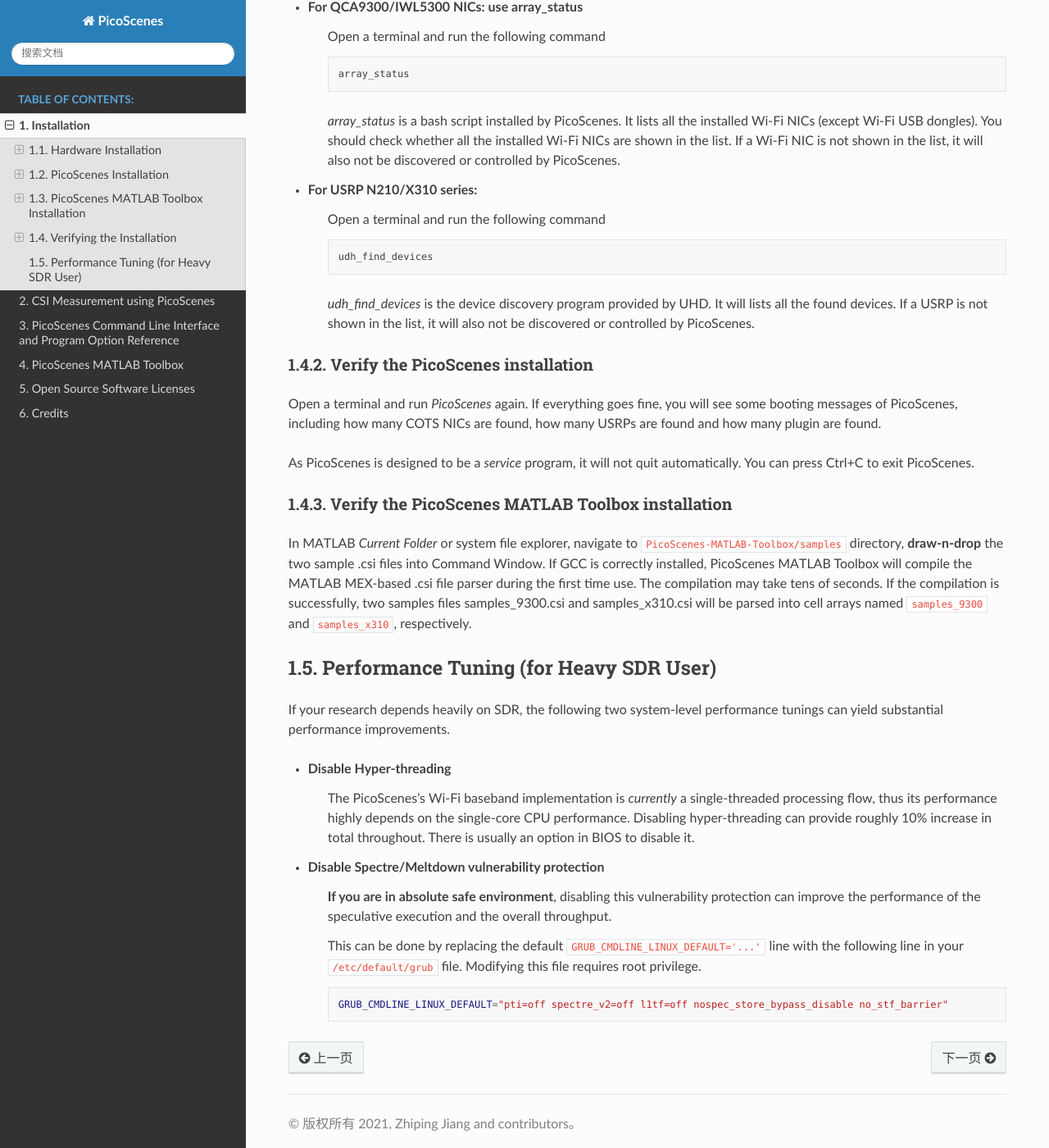
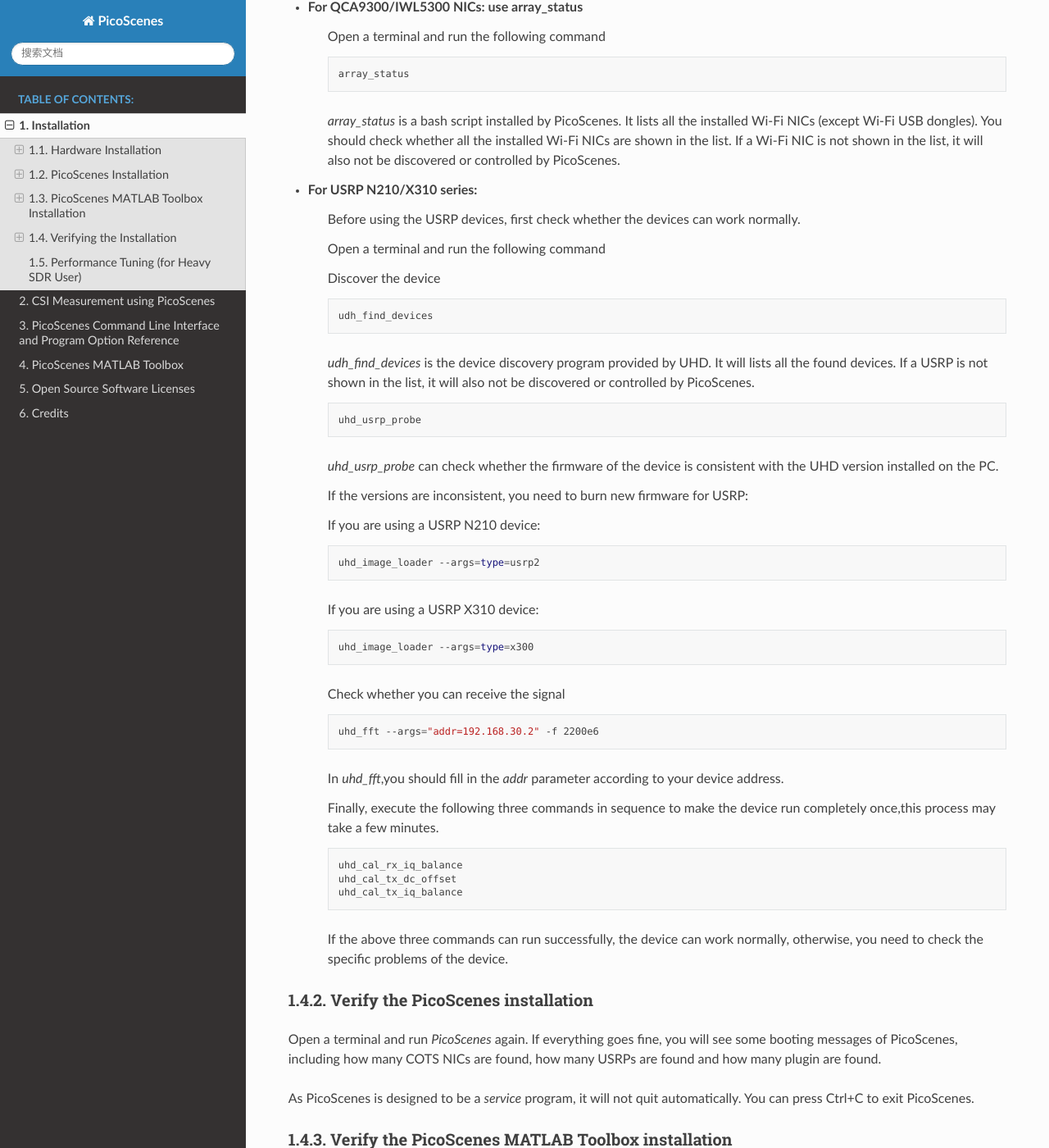
Before and after one commit to wifisensing/PicoScenes-Manual, a Sphinx documentation site: the page built from source/installation.rst, in a window 1280 px wide and 1400 px high, scrolled down 6096 px. Shown: the whole window at 82% size. Built offline with Sphinx 7.4.7 and the Read the Docs theme 2.0.0, drawn with Linux system fonts in a browser that asks for light colours.

Commit message:
add usrp devices problem check

```diff
--- a/source/installation.rst
+++ b/source/installation.rst
@@ -192,13 +192,55 @@
     `array_status` is a bash script installed by PicoScenes. It lists all the installed Wi-Fi NICs (except Wi-Fi USB dongles). You should check whether all the installed Wi-Fi NICs are shown in the list. If a Wi-Fi NIC is not shown in the list, it will also not be discovered or controlled by PicoScenes.
 
 - For USRP N210/X310 series:
+    Before using the USRP devices, first check whether the devices can work normally.
+
     Open a terminal and run the following command
+
+    Discover the device
 
     .. code-block:: bash
 
             udh_find_devices
 
     `udh_find_devices` is the device discovery program provided by UHD. It will lists all the found devices. If a USRP is not shown in the list, it will also not be discovered or controlled by PicoScenes.
+
+    .. code-block:: bash
+
+            uhd_usrp_probe
+
+    `uhd_usrp_probe` can check whether the firmware of the device is consistent with the UHD version installed on the PC.
+
+    If the versions are inconsistent, you need to burn new firmware for USRP:
+
+    If you are using a USRP N210 device:
+
+    .. code-block:: bash
+
+        uhd_image_loader --args=type=usrp2
+
+    If you are using a USRP X310 device:
+
+    .. code-block:: bash
+
+        uhd_image_loader --args=type=x300
+
+    Check whether you can receive the signal
+
+    .. code-block:: bash
+
+        uhd_fft --args="addr=192.168.30.2" -f 2200e6
+
+    In `uhd_fft`,you should fill in the `addr` parameter according to your device address.
+
+    Finally, execute the following three commands in sequence to make the device run completely once,this process may take a few minutes.
+
+    .. code-block:: bash
+
+        uhd_cal_rx_iq_balance
+        uhd_cal_tx_dc_offset
+        uhd_cal_tx_iq_balance
+
+    If the above three commands can run successfully, the device can work normally, otherwise, you need to check the specific problems of the device.
 
 Verify the PicoScenes installation
 ++++++++++++++++++++++++++++++++++++
```
